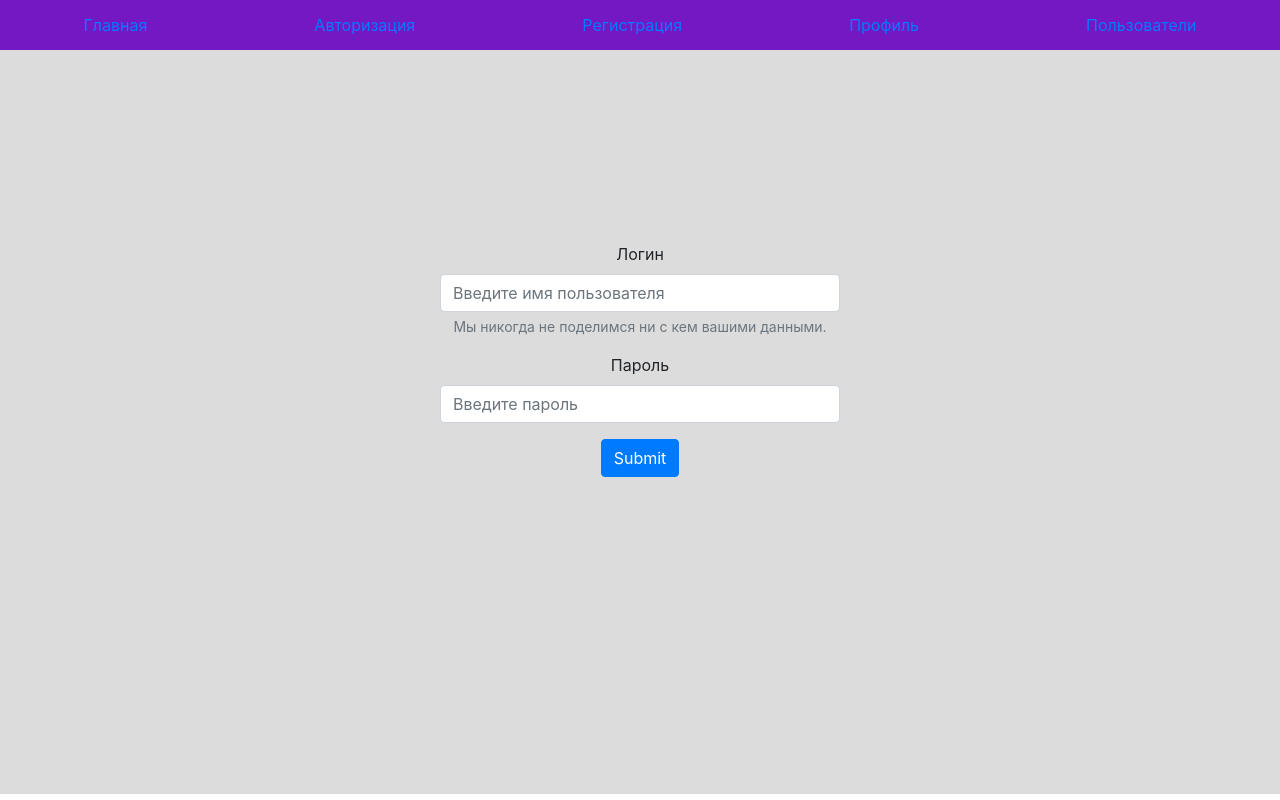
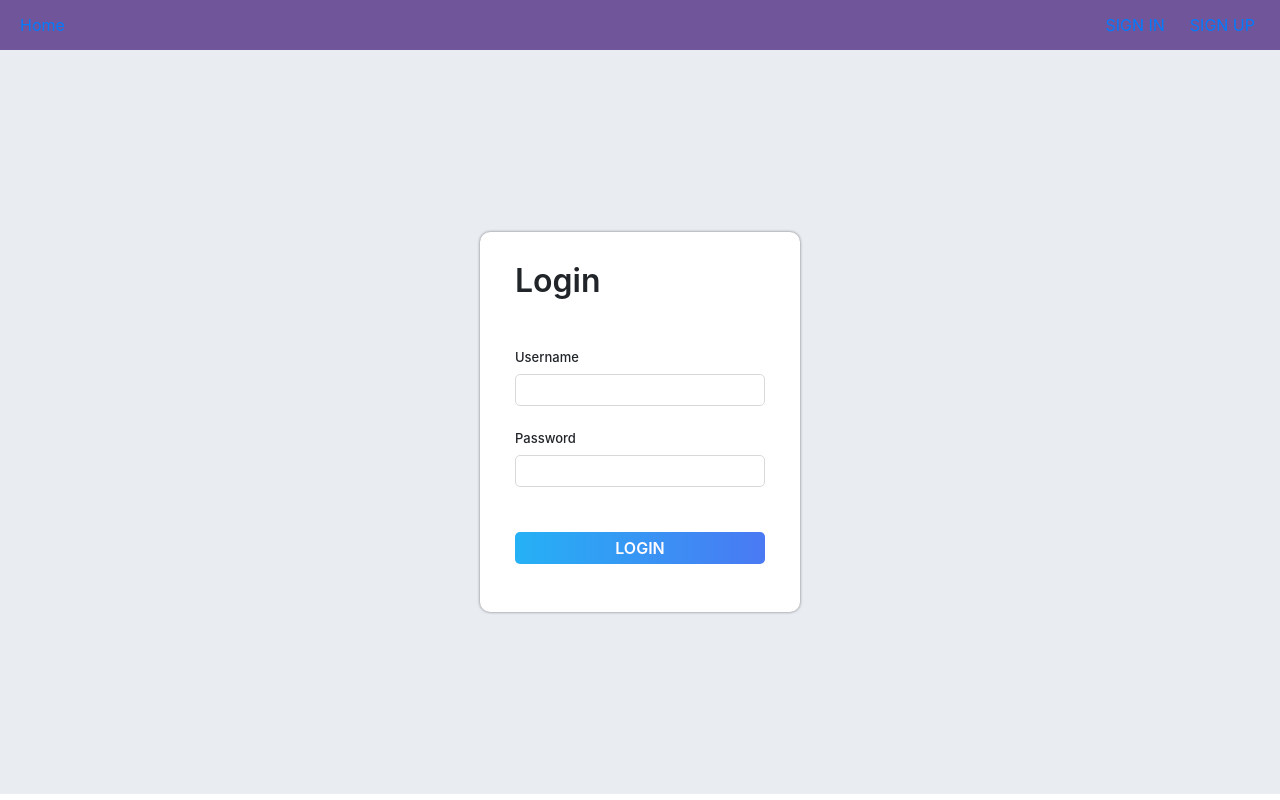
Before and after one commit to vladkovv/healthy-life-ui, a React (Create React App) app in the folder healthy_life_ui/: page /auth in a window 1280 px wide. Built offline with nearby package versions, Linux system fonts and the light colour scheme.

Commit message:
fixed authorization form

```diff
--- a/healthy_life_ui/src/components/authorization.js
+++ b/healthy_life_ui/src/components/authorization.js
@@ -1,6 +1,4 @@
 import React from 'react';
-import Form from 'react-bootstrap/Form';
-import Button from 'react-bootstrap/Button';
 import {Redirect} from 'react-router-dom';
 
 class Authorization extends React.Component {
@@ -36,23 +34,19 @@ class Authorization extends React.Component {
       if(this.props.status) return <Redirect to={'/'} />
     return (
       <div className="auth-body">
-        <Form className="auth-form">
-        <Form.Group controlId="formBasicEmail">
-          <Form.Label>Логин</Form.Label>
-          <Form.Control  type="text" placeholder="Введите имя пользователя" onChange={this.onLoginChange} />
-          <Form.Text className="text-muted">
-            Мы никогда не поделимся ни с кем вашими данными.
-          </Form.Text>
-        </Form.Group>
+        <div className="auth-form">
+          <div className="auth-content">
+          <h1>Login</h1>
+          <div className="auth-fields">
+            <h2>Username</h2>
+            <input type='text' onChange={this.onLoginChange} />
+            <h2>Password</h2>
+            <input type="password" onChange={this.onPasswordChange}/>
+          </div>
+            <button className="auth-button"  onClick={this.onAuth}>LOGIN</button>
+          </div>
+        </div>
 
-        <Form.Group controlId="formBasicPassword">
-          <Form.Label>Пароль</Form.Label>
-          <Form.Control type="password" placeholder="Введите пароль" onChange={this.onPasswordChange} />
-        </Form.Group>
-        <Button variant="primary" type="submit" onClick={this.onAuth}>
-          Submit
-        </Button>
-      </Form>
       </div>
     )
 }}
--- a/healthy_life_ui/src/components/header.js
+++ b/healthy_life_ui/src/components/header.js
@@ -3,34 +3,34 @@ import { NavLink } from 'react-router-dom';
 
 
 const Header = (props) => {
-    let authButton;
-
-    if(props.status) {
-        authButton = <NavLink to="/">Выход</NavLink>
-    } else {
-        authButton = <NavLink to="/auth">Авторизация</NavLink>
-    }
 
     return (
-        <div className="header">
+        <div className="header-before-auth">
             <div>
-                <NavLink to="/">Главная</NavLink>
+                <NavLink to="/">Home</NavLink>
             </div>
 
+            {props.status ||
             <div>
-                {authButton}
+                <NavLink to="/reg">SIGN UP</NavLink>
             </div>
+}
+
+            {props.status  ||
             <div>
-                <NavLink to="/reg">Регистрация</NavLink>
+                <NavLink to="/auth">SIGN IN</NavLink>
             </div>
-
+}
+            {props.status &&
             <div>
                 <NavLink to="/profile">Профиль</NavLink>
             </div>
-
+}
+            {props.status &&
             <div>
                 <NavLink to="/users">Пользователи</NavLink>
             </div>
+}
 
         </div>
     )
--- a/healthy_life_ui/src/index.css
+++ b/healthy_life_ui/src/index.css
@@ -1,15 +1,19 @@
-div {
-  text-align: center;
-}
-h1 {
-  text-align: center;
-}
-.header {
-display: flex;
-background-color: #7418c4;
+
+.header-before-auth {
+display: block;
+background-color: #70559A;
 height: 50px;
 line-height: 50px;
-justify-content: space-around;
+}
+.header-before-auth > div {
+  float:  right;
+  margin-right: 25px;
+}
+
+.header-before-auth > div:first-child {
+  float: left;
+  margin-right: 0;
+  margin-left: 20px;
 }
 
 .list {
@@ -108,15 +112,61 @@ margin-left: 5px;
 }
 
 .auth-body {
-  background-color: #DCDCDC;
+  background-color: #E9ECF1;
   height: 93vh;
   display: flex;
   justify-content: center;
   align-items: center;
 }
 .auth-form {
-  /* background-color: #FFFFFF; */
-  margin-bottom: 40px;
-  height: 40vh;
-  width: 400px;
+background-color: #FFFFFF;
+border-radius: 10px;
+width: 320px;
+height: 380px;
+box-shadow: 0 0 3px rgba(0,0,0,0.5);
+
 }
+.auth-content {
+  margin-left: 35px;
+  margin-top: 30px;
+}
+
+.auth-fields {
+  margin-top: 50px;
+}
+
+.auth-content > h1 {
+    font-size: xx-large;
+    font-weight: 600;
+}
+.auth-fields > h2 {
+  font-size: small;
+  font-weight: 500;
+  margin-top: 25px;
+}
+
+.auth-fields > input {
+  width: 250px;
+  height: 32px;
+  border: 1px solid #D9D9D9;
+  border-radius: 5px;
+}
+.auth-fields > input:focus {
+  outline: none;
+  border: 2px solid #CDDAEB;
+}
+
+.auth-button {
+  background: linear-gradient(to right, #25B1F5, #4A79F3);
+  border: none;
+  border-radius: 5px;
+  color: #FFFCFF;
+  font-weight: 600;
+  margin-top: 45px;
+  width: 250px;
+  height: 32px;
+}
+
+.auth-button:focus{
+  outline: none;
+}
```
